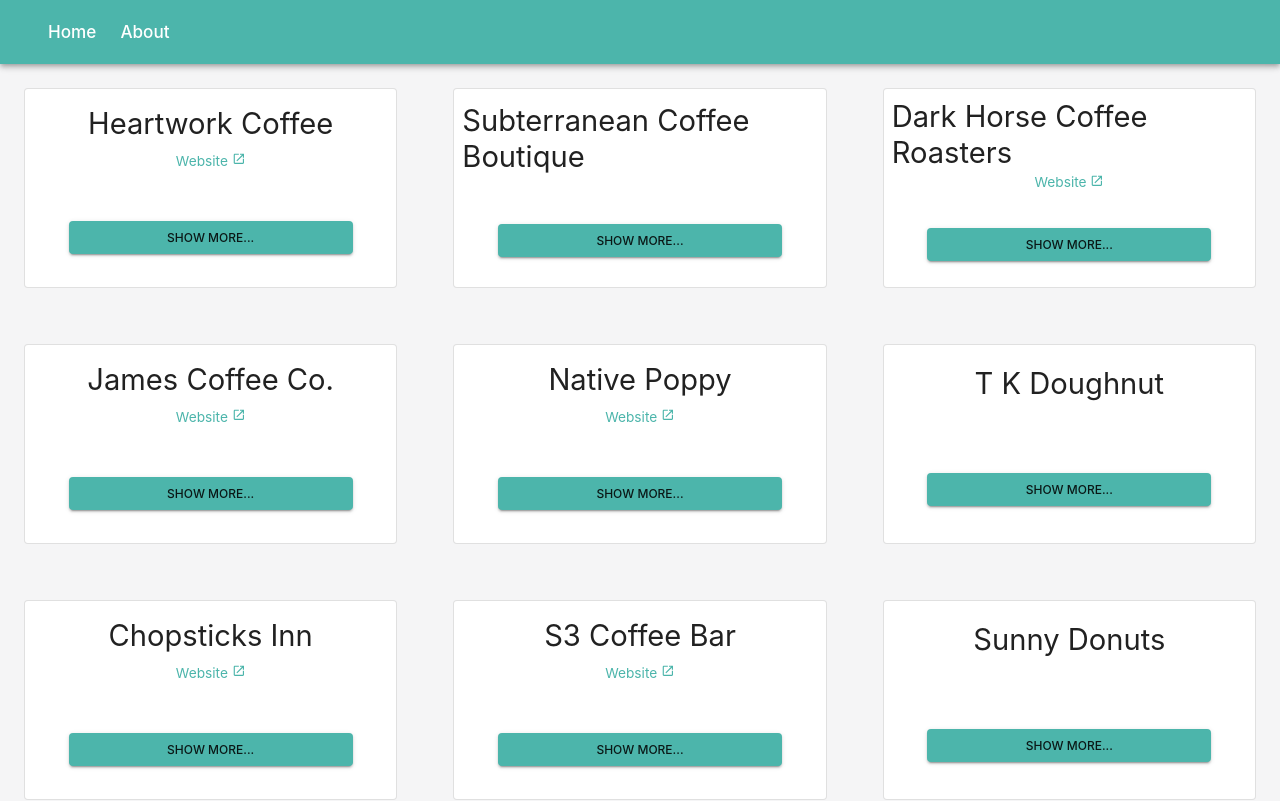
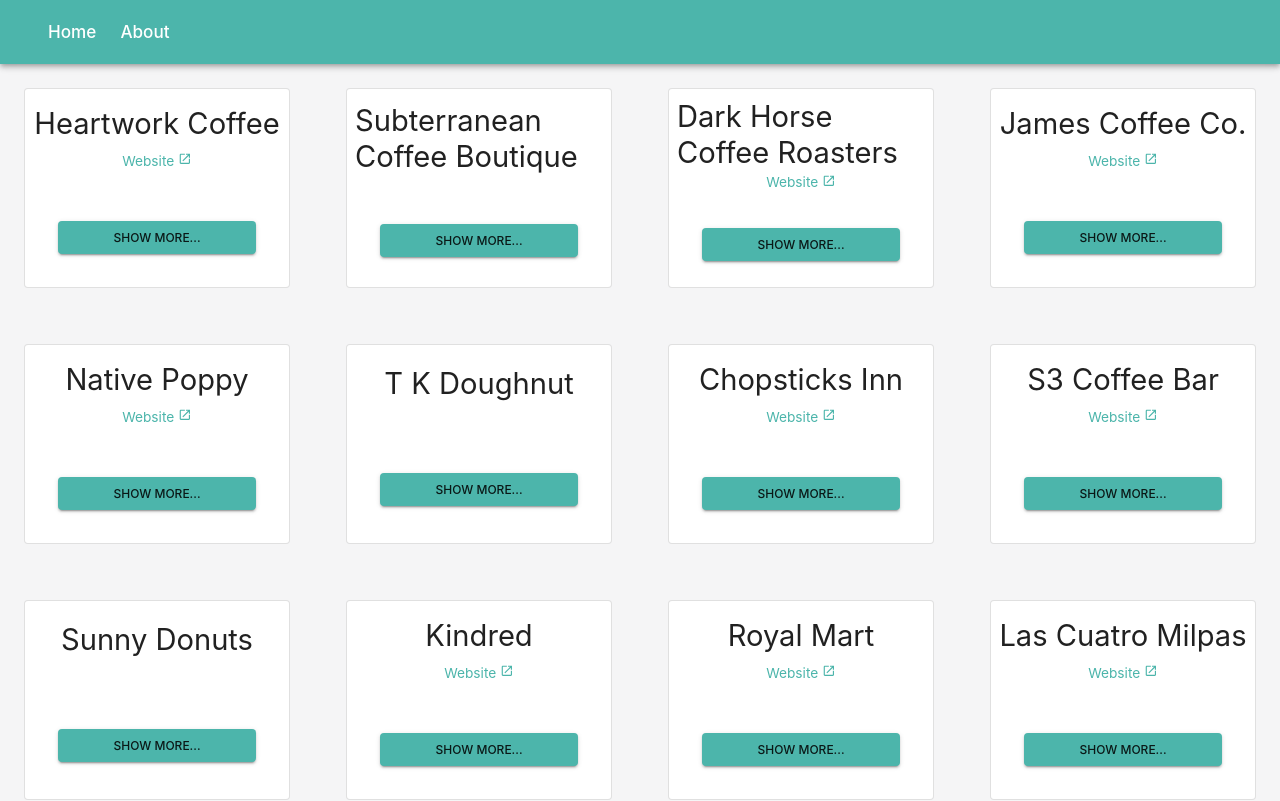
Before and after one commit to sumwatshade/roost, a Next.js app: page /card in a window 1280 px wide. Shown: the top 801 px of the page. Built offline with nearby package versions, Linux system fonts and the light colour scheme.

Commit message:
fix: more grid breakpoints

```diff
--- a/components/BusinessGrid.jsx
+++ b/components/BusinessGrid.jsx
@@ -8,7 +8,7 @@
   return (
     <Grid container spacing={1}>
       {places.map((businessInfo, index) => (
-        <Grid key={index} item xs="12" sm="6" md="4">
+        <Grid key={index} item xs="12" sm="6" md="4" lg="3" xl="2">
           <BusinessCard businessInfo={businessInfo} />
         </Grid>
       ))}
```
